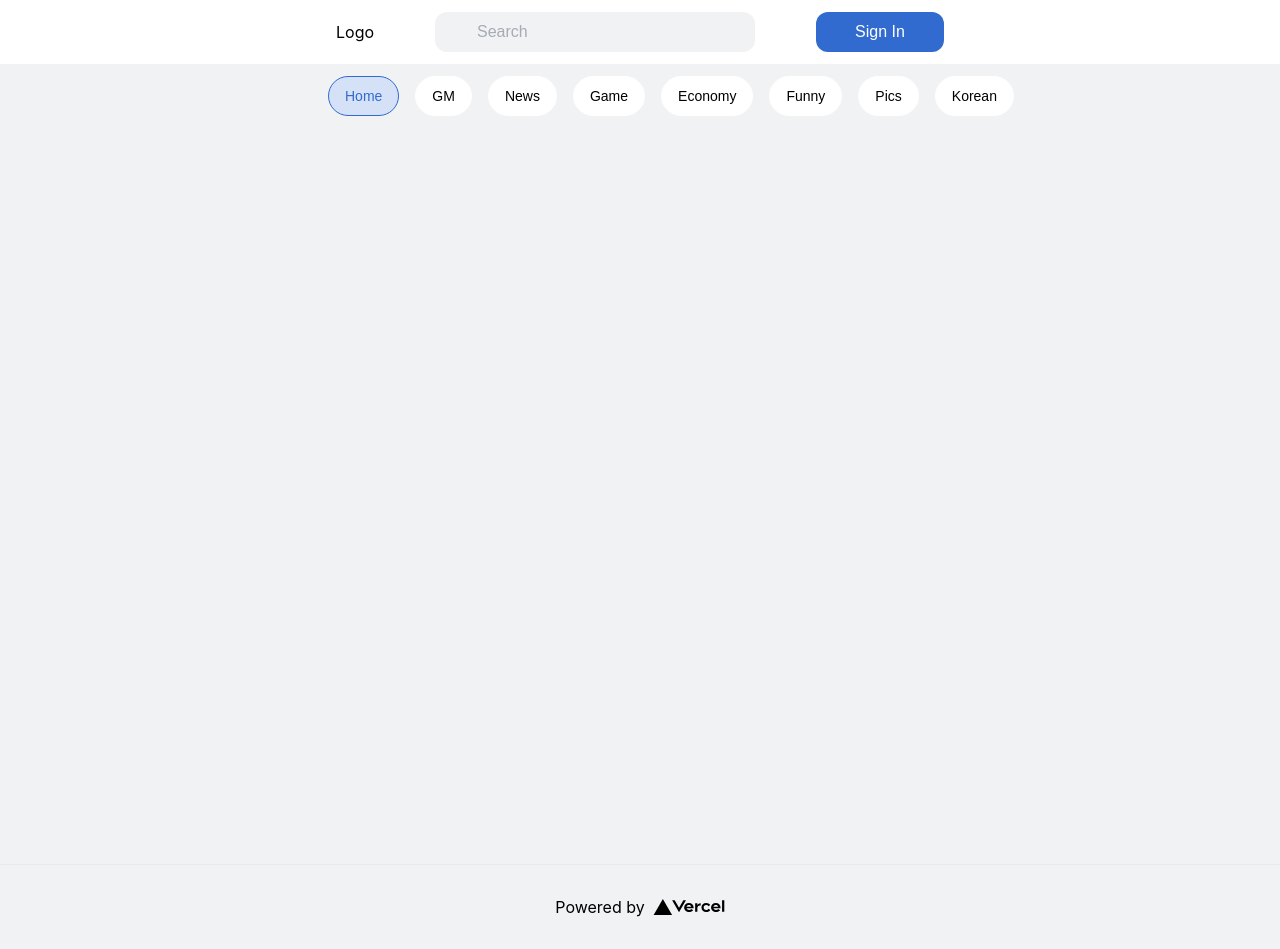
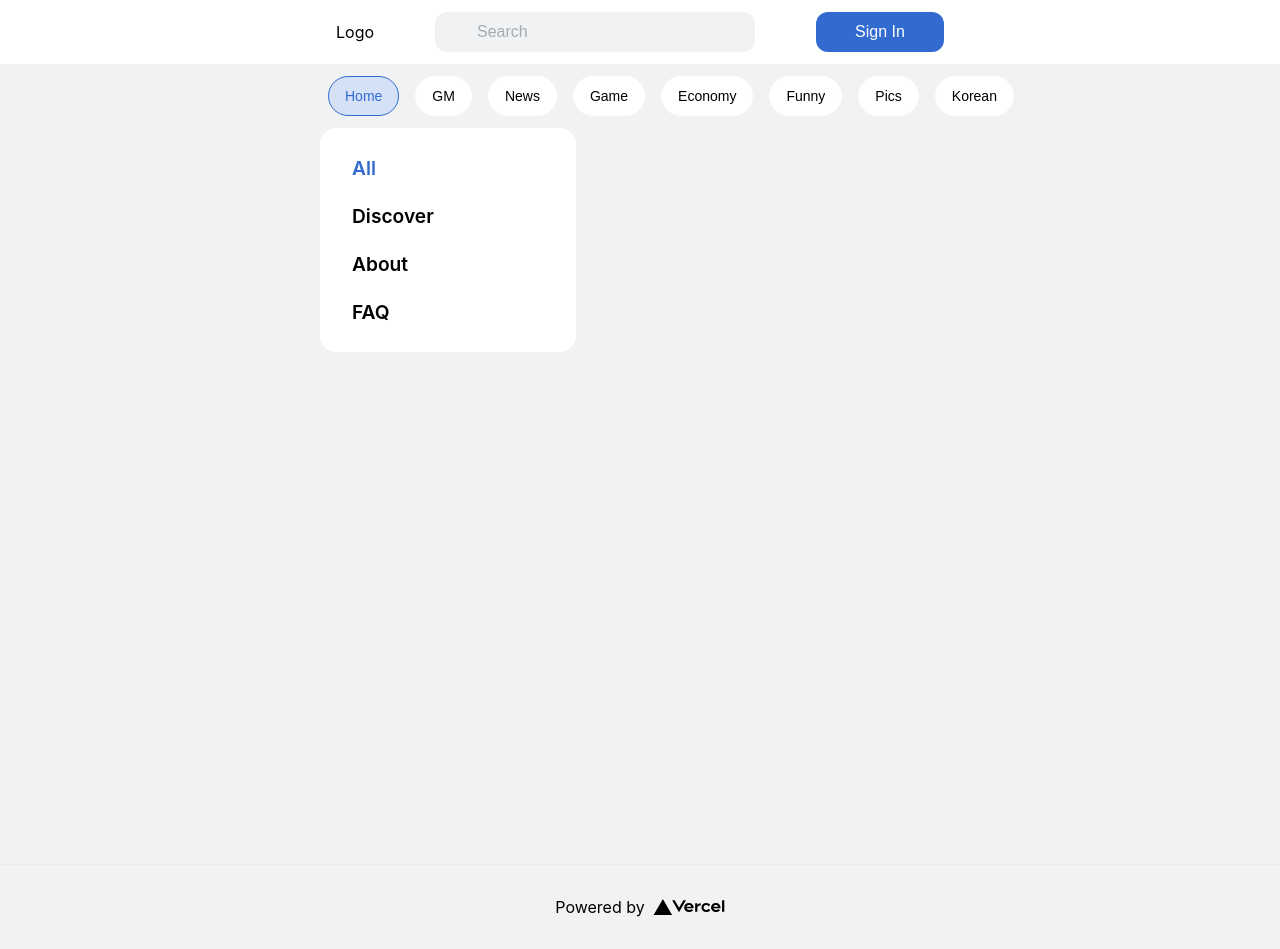
Before and after one commit to royalbluec/block-community, a Next.js app in the folder client/: page / in a window 1280 px wide. Built offline with nearby package versions, Linux system fonts and the light colour scheme.

Commit message:
feat(client): Add MainA

```diff
--- /dev/null
+++ b/client/components/mainA/MainA.jsx
@@ -0,0 +1,22 @@
+import React from 'react';
+import { Block } from './styles/MainA.styles';
+
+const MainA = () => {
+  const sideList = ['All', 'Discover', 'About', 'FAQ'];
+
+  return (
+    <Block>
+      {sideList.map((el, i) => (
+        <a key={el}>
+          {i === 0 ? (
+            <div className='selected'>{el}</div>
+          ) : (
+            <div key={el}>{el}</div>
+          )}
+        </a>
+      ))}
+    </Block>
+  );
+};
+
+export default MainA;
--- /dev/null
+++ b/client/components/mainA/styles/MainA.styles.jsx
@@ -0,0 +1,32 @@
+import styled from '@emotion/styled';
+
+export const Block = styled.div`
+  width: 16rem;
+  padding: 1rem;
+  border-radius: 1rem;
+  background-color: #ffffff;
+  font-size: 1.2rem;
+
+  & > a {
+    display: block;
+    height: 3rem;
+  }
+
+  & > a > div {
+    display: flex;
+    align-items: center;
+    height: 100%;
+    padding-left: 1rem;
+    border-radius: 0.75rem;
+    font-weight: 600;
+
+    :hover {
+      cursor: pointer;
+      background-color: #d5e1f6;
+    }
+  }
+
+  .selected {
+    color: #316bd0;
+  }
+`;
--- a/client/pages/index.js
+++ b/client/pages/index.js
@@ -4,6 +4,7 @@ import styles from '../styles/Home.module.css';
 
 import Header from '../components/common/Header';
 import Community from '../components/community/Community';
+import MainA from '../components/mainA/MainA';
 
 export default function Home() {
   return (
@@ -18,6 +19,9 @@ export default function Home() {
 
       <main className={styles.main}>
         <Community />
+        <div style={{ display: 'flex' }}>
+          <MainA />
+        </div>
       </main>
 
       <footer className={styles.footer}>
```
